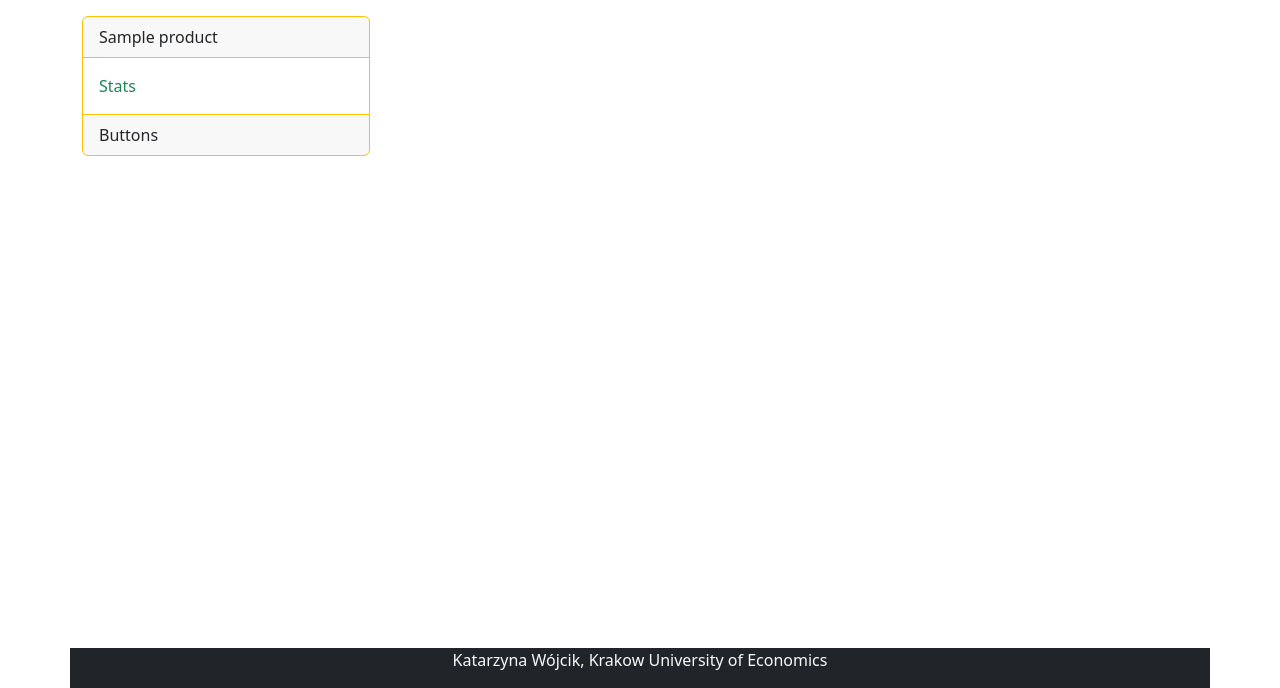
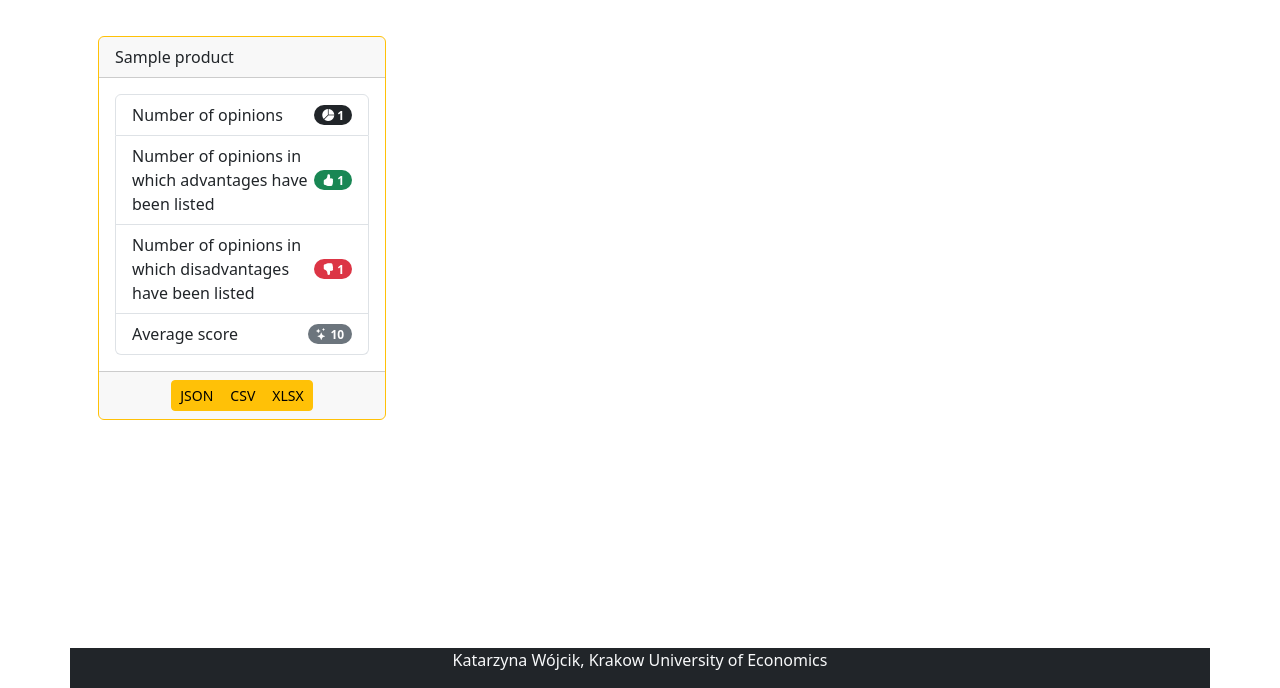
Before and after one commit to katwojuek/CeneoWebScraperAI12, a Flask app: template app/templates/products.html in a window 1280 px wide. Shown: the part 112-800 px from the top of the page. Run offline with Flask 3, Linux system fonts and the light colour scheme; the template is opened without the code that fills it: most values are stand-ins (such as "Sample title", 1, 10 or a date in 2020); some libraries are stand-ins or nearby versions.

Commit message:
2024-06-12 KW

```diff
--- a/app/templates/products.html
+++ b/app/templates/products.html
@@ -1,12 +1,41 @@
 {% extends 'base.html' %}
 {% block content %}
+<div class="container mb-5 mt-3">
+    <div class="row">
     {% for product in products %}
-    <div class="card border-warning mb-3" style="max-width: 18rem;">
-        <div class="card-header border-warning">{{product.product_name}}</div>
-        <div class="card-body text-success">
-            <p class="card-text">Stats</p>
+        <div class="col-4">
+            <div class="card border-warning ms-1 me-1 mb-1 mt-1" style="width: 18rem;">
+                <div class="card-header"><a class="list-group-item" type="button" href="{{url_for('product', product_id=product.product_id)}}">{{product.product_name}}</a></div>
+                <div class="card-body border-warning">
+                    <ul class="list-group">
+                        <li class="list-group-item d-flex justify-content-between align-items-center">
+                            Number of opinions
+                            <span class="badge text-bg-dark rounded-pill"><i class="bi bi-pie-chart-fill"></i> {{product.opinions_count}}</span>
+                        </li>
+                        <li class="list-group-item d-flex justify-content-between align-items-center">
+                            Number of opinions in which advantages have been listed
+                            <span class="badge text-bg-success rounded-pill"><i class="bi bi-hand-thumbs-up-fill"></i> {{product.pros_count}}</span>
+                        </li>
+                        <li class="list-group-item d-flex justify-content-between align-items-center">
+                            Number of opinions in which disadvantages have been listed
+                            <span class="badge text-bg-danger rounded-pill"><i class="bi bi-hand-thumbs-down-fill"></i> {{product.cons_count}}</span>
+                        </li>
+                        <li class="list-group-item d-flex justify-content-between align-items-center">
+                            Average score
+                            <span class="badge text-bg-secondary rounded-pill"><i class="bi bi-stars"></i> {{product.average_score|round(2)}}</span>
+                        </li>
+                    </ul>
+                </div>
+                <div class="card-footer text-center">
+                    <div class="btn-group btn-group-sm">
+                        <a href="{{url_for('download_json', product_id=product.product_id)}}" class="btn btn-warning">JSON</a>
+                        <a href="{{url_for('download_csv', product_id=product.product_id)}}" class="btn btn-warning">CSV</a>
+                        <a href="{{url_for('download_xlsx', product_id=product.product_id)}}" class="btn btn-warning">XLSX</a>
+                    </div>
+                </div>
+            </div>
         </div>
-        <div class="card-footer border-warning">Buttons</div>
+    {% endfor %}
     </div>
-    {% endfor %}
+</div>
 {% endblock %}
```
Also changed, not shown: 1 other file.
